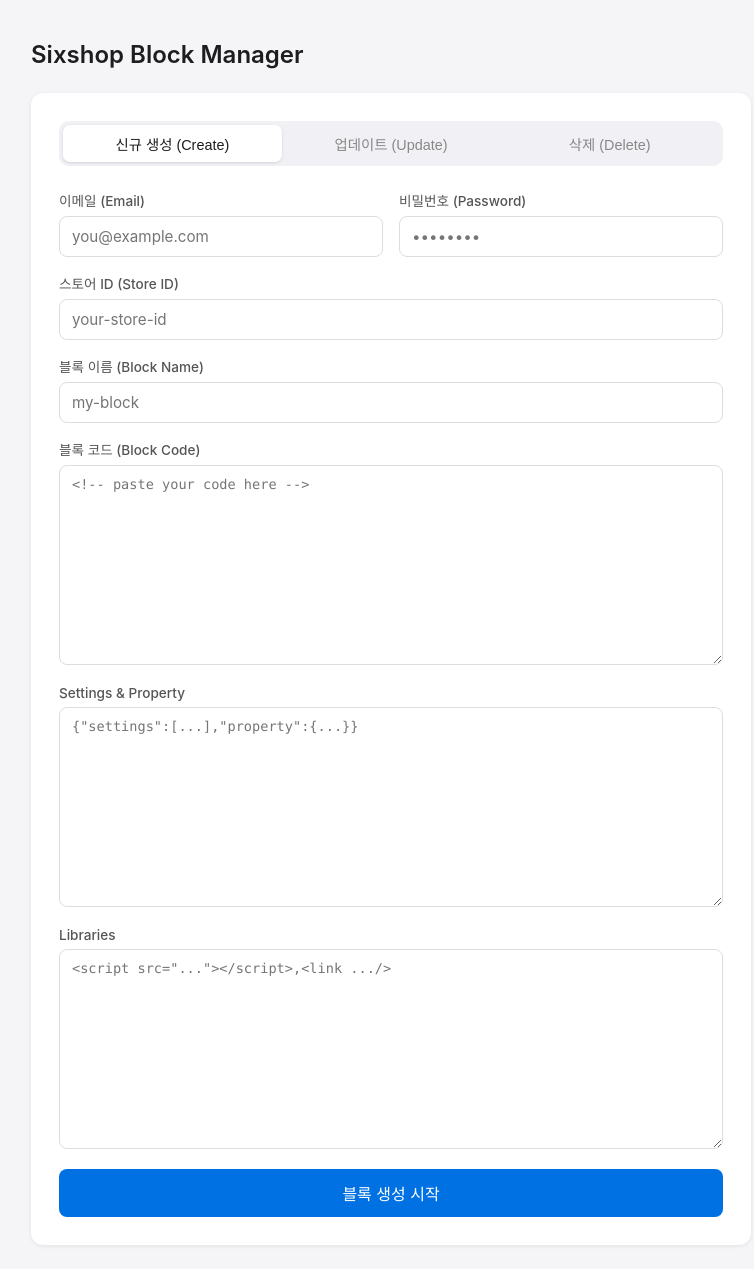
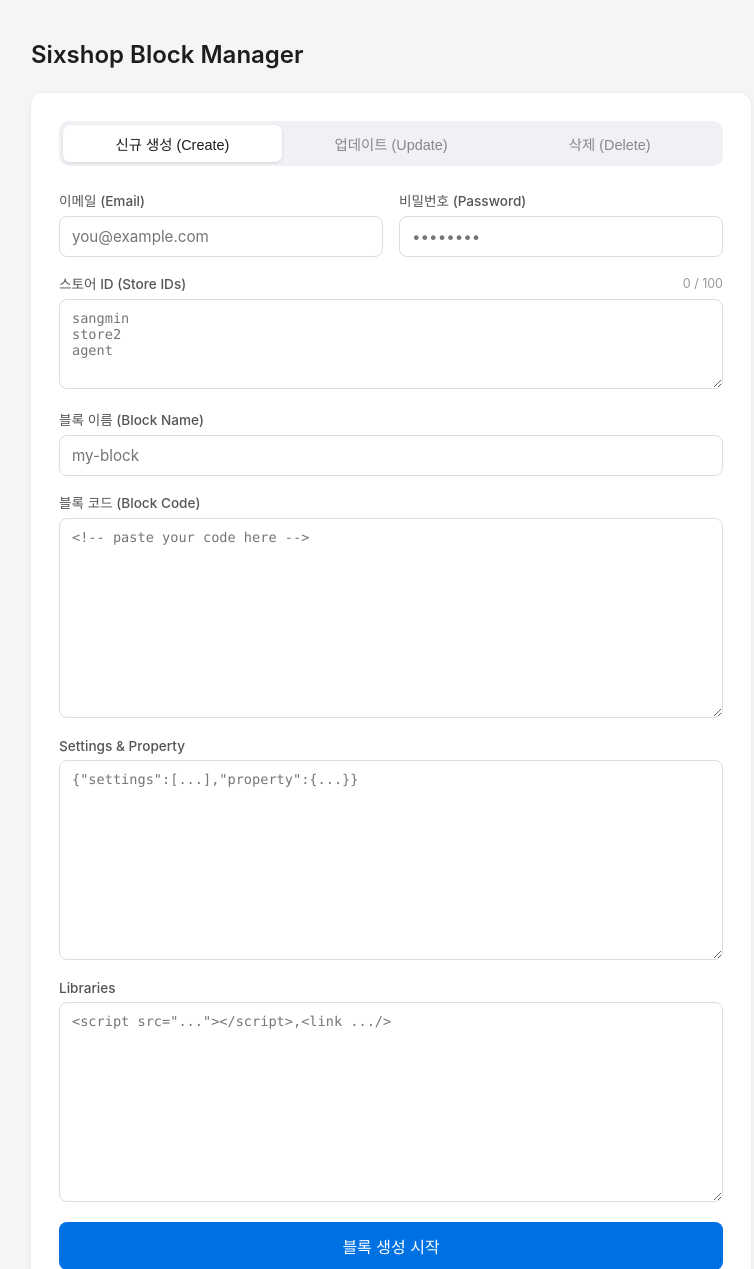
Before and after one commit to sangminyi/sixshop-block-manager, a Flask app: page / in a window 1280 px wide. Shown: the top 1269 px of the page, without its empty margins (249-1003 px from the left). Before the commit the page ends 1217 px from the top, so only its background shows below. Run offline with Flask 3, Linux system fonts and the light colour scheme.

Commit message:
Add bulk create feature with per-store logs and summary
- Create tab now accepts multiple store IDs (one per line, up to 100)
- Live counter shows current / 100 store IDs with overflow indicator
- Submit button shows store count: 블록 생성 시작 (N개 스토어)
- Sequential execution across stores with [n/total] store_id prefixed log lines
- Failed stores are skipped and logged; remaining stores continue
- Summary printed at end of log showing success/fail per store

Co-Authored-By: Claude Sonnet 4.6 <noreply@anthropic.com>

```diff
--- a/app.py
+++ b/app.py
@@ -31,20 +31,85 @@ def get_auth_token(store_id, email, password):
         return None, f"signin_exception: {e}"
 
 
-def run_automation(
-    email, password, store_id, block_name, block_code,
-    block_id=None, block_property=None, block_settings=None, block_libraries=None,
+def run_bulk_create(email, password, store_ids, block_name, block_code, block_property, block_settings, block_libraries):
+    """Generator for CREATE mode — runs sequentially across all store IDs and yields a summary."""
+
+    def msg(text, status="info"):
+        data = json.dumps({"text": text, "status": status})
+        return f"data: {data}\n\n"
+
+    total = len(store_ids)
+    results = []
+
+    try:
+        for i, store_id in enumerate(store_ids, 1):
+            prefix = f"[{i}/{total}] {store_id}"
+
+            yield msg(f"{prefix} — Logging in...")
+            bearer_token, err = get_auth_token(store_id, email, password)
+            if not bearer_token:
+                err_text = f"Login failed: {err}"
+                yield msg(f"{prefix} — {err_text}", "error")
+                results.append({"store_id": store_id, "success": False, "error": err_text})
+                continue
+
+            headers = {
+                "Authorization": f"Bearer {bearer_token}",
+                "storeid": store_id,
+                "bff-access-key": BFF_ACCESS_KEY,
+                "Content-Type": "application/json",
+            }
+
+            yield msg(f"{prefix} — Creating block '{block_name}'...")
+            try:
+                resp = http.post(
+                    "https://storefront-blockmaker-service.sixshop.io/v1/block-components",
+                    headers=headers,
+                    json={"title": block_name, "content": block_code, "status": "active", "property": block_property, "settings": block_settings, "libraries": block_libraries},
+                    timeout=15,
+                )
+                if resp.status_code == 201:
+                    new_block_id = resp.json().get("_id")
+                    yield msg(f"{prefix} — Block created! ID: {new_block_id}", "success")
+                    results.append({"store_id": store_id, "success": True, "block_id": new_block_id})
+                else:
+                    err_text = f"API error {resp.status_code}: {resp.text[:100]}"
+                    yield msg(f"{prefix} — {err_text}", "error")
+                    results.append({"store_id": store_id, "success": False, "error": err_text})
+            except Exception as e:
+                err_text = f"Request error: {e}"
+                yield msg(f"{prefix} — {err_text}", "error")
+                results.append({"store_id": store_id, "success": False, "error": err_text})
+
+    except Exception as e:
+        yield msg(f"Unexpected error: {e}", "error")
+
+    # Summary
+    if results:
+        success_count = sum(1 for r in results if r["success"])
+        completed = len(results)
+        incomplete = total - completed
+        header = f"결과 요약  {success_count}/{completed} 성공"
+        if incomplete:
+            header += f"  ({incomplete}개 미완료)"
+
+        yield msg("─" * 48)
+        yield msg(header)
+        for r in results:
+            if r["success"]:
+                yield msg(f"{r['store_id']}  —  ID: {r['block_id']}", "success")
+            else:
+                yield msg(f"{r['store_id']}  —  {r['error']}", "error")
+        yield msg("─" * 48)
+
+
+def run_update(
+    email, password, store_id, block_code,
+    block_id, block_property, block_settings, block_libraries,
     block_title=None,
     preserve_title=False, preserve_code=False, preserve_settings=False, preserve_libraries=False,
 ):
-    """Generator that yields SSE-formatted status messages."""
-
-    if block_property is None:
-        block_property = {}
-    if block_settings is None:
-        block_settings = []
-    if block_libraries is None:
-        block_libraries = []
+    """Generator for UPDATE mode."""
 
     def msg(text, status="info"):
         data = json.dumps({"text": text, "status": status})
@@ -58,6 +123,7 @@ def run_automation(
             return
         yield msg("Logged in.", "success")
 
+        api_url = f"https://storefront-blockmaker-service.sixshop.io/v1/block-components/{block_id}"
         headers = {
             "Authorization": f"Bearer {bearer_token}",
             "storeid": store_id,
@@ -65,71 +131,47 @@ def run_automation(
             "Content-Type": "application/json",
         }
 
-        if block_id:
-            # UPDATE mode
-            api_url = f"https://storefront-blockmaker-service.sixshop.io/v1/block-components/{block_id}"
+        if preserve_title or preserve_code or preserve_settings or preserve_libraries:
+            yield msg("Fetching current block data...")
+            get_resp = http.get(api_url, headers=headers, timeout=15)
+            if get_resp.status_code == 200:
+                current = get_resp.json()
+                if preserve_title:
+                    block_title = current.get("title", "")
+                if preserve_code:
+                    block_code = current.get("content", "")
+                if preserve_settings:
+                    block_property = current.get("property", {})
+                    block_settings = current.get("settings", [])
+                if preserve_libraries:
+                    block_libraries = current.get("libraries", [])
+                yield msg("Current values loaded.", "success")
+            else:
+                yield msg(f"Warning: Could not fetch current block ({get_resp.status_code}). Using provided values.", "info")
 
-            # Fetch current block if any field should be preserved
-            if preserve_title or preserve_code or preserve_settings or preserve_libraries:
-                yield msg("Fetching current block data...")
-                get_resp = http.get(api_url, headers=headers, timeout=15)
-                if get_resp.status_code == 200:
-                    current = get_resp.json()
-                    if preserve_title:
-                        block_title = current.get("title", "")
-                    if preserve_code:
-                        block_code = current.get("content", "")
-                    if preserve_settings:
-                        block_property = current.get("property", {})
-                        block_settings = current.get("settings", [])
-                    if preserve_libraries:
-                        block_libraries = current.get("libraries", [])
-                    yield msg("Current values loaded.", "success")
-                else:
-                    yield msg(f"Warning: Could not fetch current block ({get_resp.status_code}). Using provided values.", "info")
+        yield msg(f"Updating block (ID: {block_id})...")
+        payload = {
+            "title": block_title,
+            "content": block_code,
+            "property": block_property,
+            "settings": block_settings,
+            "libraries": block_libraries,
+        }
+        resp = http.put(api_url, headers=headers, json=payload, timeout=15)
 
-            yield msg(f"Updating block (ID: {block_id})...")
-            payload = {
-                "title": block_title,
-                "content": block_code,
-                "property": block_property,
-                "settings": block_settings,
-                "libraries": block_libraries,
-            }
-            resp = http.put(api_url, headers=headers, json=payload, timeout=15)
-
-            if resp.status_code == 200:
-                block_url = f"https://store.sixshop.com/editor/block-maker/?id={block_id}"
-                yield msg("Block updated successfully!", "success")
-                yield msg(f"Done. Block URL: {block_url}", "success")
-            else:
-                yield msg(f"API error {resp.status_code}: {resp.text[:300]}", "error")
-
+        if resp.status_code == 200:
+            block_url = f"https://store.sixshop.com/editor/block-maker/?id={block_id}"
+            yield msg("Block updated successfully!", "success")
+            yield msg(f"Done. Block URL: {block_url}", "success")
         else:
-            # CREATE mode
-            yield msg(f"Creating block '{block_name}'...")
-            resp = http.post(
-                "https://storefront-blockmaker-service.sixshop.io/v1/block-components",
-                headers=headers,
-                json={"title": block_name, "content": block_code, "status": "active", "property": block_property, "settings": block_settings, "libraries": block_libraries},
-                timeout=15,
-            )
-
-            if resp.status_code == 201:
-                data = resp.json()
-                new_block_id = data.get("_id")
-                block_url = f"https://store.sixshop.com/editor/block-maker/?id={new_block_id}" if new_block_id else "https://store.sixshop.com/editor/block-maker"
-                yield msg(f"Block created! ID: {new_block_id}", "success")
-                yield msg(f"Done. Block URL: {block_url}", "success")
-            else:
-                yield msg(f"API error {resp.status_code}: {resp.text[:300]}", "error")
+            yield msg(f"API error {resp.status_code}: {resp.text[:300]}", "error")
 
     except Exception as e:
         yield msg(f"Unexpected error: {e}", "error")
 
 
 def run_delete(email, password, store_id, block_id):
-    """Generator that yields SSE-formatted status messages for block deletion."""
+    """Generator for DELETE mode."""
 
     def msg(text, status="info"):
         data = json.dumps({"text": text, "status": status})
@@ -176,75 +218,112 @@ def run():
 
     email = request.form.get("email", "").strip()
     password = request.form.get("password", "").strip()
-    store_id = request.form.get("storeId", "").strip()
     block_id = request.form.get("blockId", "").strip()
-    block_name = request.form.get("blockName", "").strip()
-    block_title = request.form.get("blockTitle", "").strip()
-    block_code = request.form.get("blockCode", "").replace("\r\n", "\n").replace("\r", "\n")
 
-    preserve_title = request.form.get("preserveTitle") == "on"
-    preserve_code = request.form.get("preserveCode") == "on"
-    preserve_settings = request.form.get("preserveSettings") == "on"
-    preserve_libraries = request.form.get("preserveLibraries") == "on"
-
-    try:
-        sp = json.loads(request.form.get("settingsProperty", "") or "{}")
-    except json.JSONDecodeError:
-        sp = {}
-    block_property = sp.get("property", {})
-    block_settings = sp.get("settings", [])
-
-    # TODO: libraries are currently ignored by the PUT/POST API.
-    # Re-enable once the team opens libraries support on the block-components endpoint.
-    raw_libraries = request.form.get("libraries", "").strip()
-    block_libraries = [lib.strip() for lib in raw_libraries.split(",") if lib.strip()] if raw_libraries else []
-
-    if not all([email, password, store_id]):
+    if not all([email, password]):
         automation_lock.release()
         return Response(
-            'data: {"text": "Email, password, and Store ID are required.", "status": "error"}\n\n',
+            'data: {"text": "Email and password are required.", "status": "error"}\n\n',
             mimetype="text/event-stream",
         )
 
     if block_id:
         # UPDATE mode
+        store_id = request.form.get("storeId", "").strip()
+        block_title = request.form.get("blockTitle", "").strip()
+        block_code = request.form.get("blockCode", "").replace("\r\n", "\n").replace("\r", "\n")
+
+        preserve_title = request.form.get("preserveTitle") == "on"
+        preserve_code = request.form.get("preserveCode") == "on"
+        preserve_settings = request.form.get("preserveSettings") == "on"
+        preserve_libraries = request.form.get("preserveLibraries") == "on"
+
+        try:
+            sp = json.loads(request.form.get("settingsProperty", "") or "{}")
+        except json.JSONDecodeError:
+            sp = {}
+        block_property = sp.get("property", {})
+        block_settings = sp.get("settings", [])
+
+        raw_libraries = request.form.get("libraries", "").strip()
+        block_libraries = [lib.strip() for lib in raw_libraries.split(",") if lib.strip()] if raw_libraries else []
+
+        if not store_id:
+            automation_lock.release()
+            return Response(
+                'data: {"text": "Store ID is required.", "status": "error"}\n\n',
+                mimetype="text/event-stream",
+            )
         if not preserve_code and not block_code:
             automation_lock.release()
             return Response(
                 'data: {"text": "Block code is required (or check \'Preserve existing\' for Block Code).", "status": "error"}\n\n',
                 mimetype="text/event-stream",
             )
-    elif store_id and block_name:
+
+        def generate():
+            try:
+                yield from run_update(
+                    email, password, store_id, block_code,
+                    block_id=block_id,
+                    block_property=block_property,
+                    block_settings=block_settings,
+                    block_libraries=block_libraries,
+                    block_title=block_title or None,
+                    preserve_title=preserve_title,
+                    preserve_code=preserve_code,
+                    preserve_settings=preserve_settings,
+                    preserve_libraries=preserve_libraries,
+                )
+            finally:
+                automation_lock.release()
+
+    else:
         # CREATE mode
+        store_ids_raw = request.form.get("storeIds", "").strip()
+        store_ids = list(dict.fromkeys(
+            s.strip() for s in store_ids_raw.splitlines() if s.strip()
+        ))[:100]
+        block_name = request.form.get("blockName", "").strip()
+        block_code = request.form.get("blockCode", "").replace("\r\n", "\n").replace("\r", "\n")
+
+        try:
+            sp = json.loads(request.form.get("settingsProperty", "") or "{}")
+        except json.JSONDecodeError:
+            sp = {}
+        block_property = sp.get("property", {})
+        block_settings = sp.get("settings", [])
+
+        raw_libraries = request.form.get("libraries", "").strip()
+        block_libraries = [lib.strip() for lib in raw_libraries.split(",") if lib.strip()] if raw_libraries else []
+
+        if not store_ids:
+            automation_lock.release()
+            return Response(
+                'data: {"text": "At least one Store ID is required.", "status": "error"}\n\n',
+                mimetype="text/event-stream",
+            )
+        if not block_name:
+            automation_lock.release()
+            return Response(
+                'data: {"text": "Block Name is required.", "status": "error"}\n\n',
+                mimetype="text/event-stream",
+            )
         if not block_code:
             automation_lock.release()
             return Response(
                 'data: {"text": "Block code is required.", "status": "error"}\n\n',
                 mimetype="text/event-stream",
             )
-    else:
-        automation_lock.release()
-        return Response(
-            'data: {"text": "Create mode requires Block Name.", "status": "error"}\n\n',
-            mimetype="text/event-stream",
-        )
 
-    def generate():
-        try:
-            yield from run_automation(
-                email, password, store_id, block_name, block_code,
-                block_id=block_id or None,
-                block_property=block_property,
-                block_settings=block_settings,
-                block_libraries=block_libraries,
-                block_title=block_title or None,
-                preserve_title=preserve_title,
-                preserve_code=preserve_code,
-                preserve_settings=preserve_settings,
-                preserve_libraries=preserve_libraries,
-            )
-        finally:
-            automation_lock.release()
+        def generate():
+            try:
+                yield from run_bulk_create(
+                    email, password, store_ids, block_name, block_code,
+                    block_property, block_settings, block_libraries,
+                )
+            finally:
+                automation_lock.release()
 
     return Response(stream_with_context(generate()), mimetype="text/event-stream")
 
--- a/templates/index.html
+++ b/templates/index.html
@@ -133,6 +133,19 @@
       font-weight: 400;
       cursor: pointer;
       white-space: nowrap;
+    }
+
+    .store-count {
+      font-size: 0.78rem;
+      color: #999;
+      white-space: nowrap;
+    }
+
+    .store-count.over { color: #f44336; }
+
+    textarea.store-ids {
+      min-height: 90px;
+      max-height: 200px;
     }
 
     .preserve-label input[type="checkbox"] {
@@ -277,8 +290,11 @@
 
         <!-- CREATE FIELDS -->
         <div id="createFields">
-          <label for="storeId">스토어 ID (Store ID)</label>
-          <input type="text" id="storeId" name="storeId" placeholder="your-store-id" autocomplete="off" />
+          <div class="field-header">
+            <label for="storeIds">스토어 ID (Store IDs)</label>
+            <span id="storeCount" class="store-count">0 / 100</span>
+          </div>
+          <textarea id="storeIds" name="storeIds" class="store-ids" placeholder="sangmin&#10;store2&#10;agent"></textarea>
 
           <label for="blockName">블록 이름 (Block Name)</label>
           <input type="text" id="blockName" name="blockName" placeholder="my-block" />
@@ -362,6 +378,8 @@
   </div>
 
   <script>
+    const storeIdsEl  = document.getElementById("storeIds");
+    const storeCountEl = document.getElementById("storeCount");
     const form             = document.getElementById("form");
     const log              = document.getElementById("log");
     const submitBtn        = document.getElementById("submitBtn");
@@ -375,6 +393,18 @@
     const deleteConfirmBox = document.getElementById("deleteConfirmBox");
 
     let currentMode = "create";
+
+    function updateStoreCount() {
+      const ids = storeIdsEl.value.split("\n").map(s => s.trim()).filter(Boolean);
+      const count = ids.length;
+      storeCountEl.textContent = `${count} / 100`;
+      storeCountEl.classList.toggle("over", count > 100);
+      if (currentMode === "create") {
+        submitBtn.textContent = count > 0 ? `블록 생성 시작 (${Math.min(count, 100)}개 스토어)` : "블록 생성 시작";
+      }
+    }
+
+    storeIdsEl.addEventListener("input", updateStoreCount);
 
     function applyPreserveState() {
       document.getElementById("blockTitleUpdate").disabled   = document.getElementById("preserveTitle").checked;
@@ -425,7 +455,7 @@
       deleteBtn.style.display = mode === "delete" ? "block" : "none";
       updateSubmitState();
 
-      if (mode === "create") submitBtn.textContent = "블록 생성 시작";
+      if (mode === "create") updateStoreCount();
       else if (mode === "update") submitBtn.textContent = "블록 업데이트 시작";
 
       deleteConfirmBox.style.display = "none";
@@ -479,7 +509,7 @@
         document.getElementById("settingsPropertyUpdate").value = "";
         document.getElementById("librariesUpdate").value = "";
       } else if (currentMode === "update") {
-        document.getElementById("storeId").value = "";
+        document.getElementById("storeIds").value = "";
         document.getElementById("blockName").value = "";
         document.getElementById("blockCodeCreate").value = "";
         document.getElementById("settingsPropertyCreate").value = "";
@@ -495,7 +525,8 @@
       const response = await fetch("/run", { method: "POST", body: data });
       await streamSSE(response, () => {
         submitBtn.disabled = false;
-        submitBtn.textContent = currentMode === "update" ? "블록 업데이트 시작" : "블록 생성 시작";
+        if (currentMode === "update") submitBtn.textContent = "블록 업데이트 시작";
+        else updateStoreCount();
       });
     });
 
```
